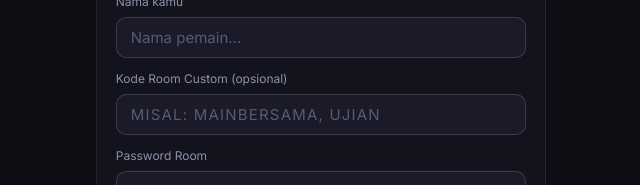
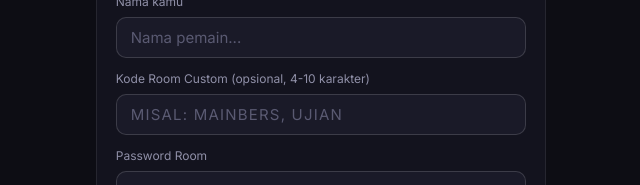
Before and after one commit to uwangraph/coupg-game, a Svelte app in the folder frontend/: page / in a window 1280 px wide. Both pictures are taken after a click on the button "Buat Room Private". Shown: the part 321-506 px from the top of the page, without its empty margins (319-959 px from the left). Built offline with nearby package versions, Linux system fonts and the light colour scheme.

Commit message:
refactor: batas kode room menjadi 4-10 karakter

```diff
--- a/frontend/src/routes/Lobby.svelte
+++ b/frontend/src/routes/Lobby.svelte
@@ -46,6 +46,16 @@
   async function createPrivateRoom() {
     if (!name.trim()) { localError = "Masukkan nama kamu"; return; }
     if (!password.trim()) { localError = "Masukkan password untuk room private"; return; }
+    if (customCode.trim()) {
+      if (customCode.trim().length < 4) {
+        localError = "Kode room custom minimal 4 karakter";
+        return;
+      }
+      if (customCode.trim().length > 10) {
+        localError = "Kode room custom maksimal 10 karakter";
+        return;
+      }
+    }
     loading = true;
     localError = "";
     try {
@@ -95,12 +105,12 @@
     <input class="input" placeholder="Nama pemain..." bind:value={name} maxlength={20} />
 
     {#if tab === "createPrivate"}
-      <label class="field-label" style="margin-top:12px;">Kode Room Custom (opsional)</label>
+      <label class="field-label" style="margin-top: 12px;">Kode Room Custom (opsional, 4-10 karakter)</label>
       <input
         class="input"
-        placeholder="Misal: MAINBERSAMA, UJIAN"
+        placeholder="Misal: MAINBERS, UJIAN"
         bind:value={customCode}
-        maxlength={20}
+        maxlength={10}
         style="text-transform:uppercase;letter-spacing:0.08em;"
       />
     {/if}
```
Also changed, not shown: 1 other file (tests, documents, lock files or other folders).
